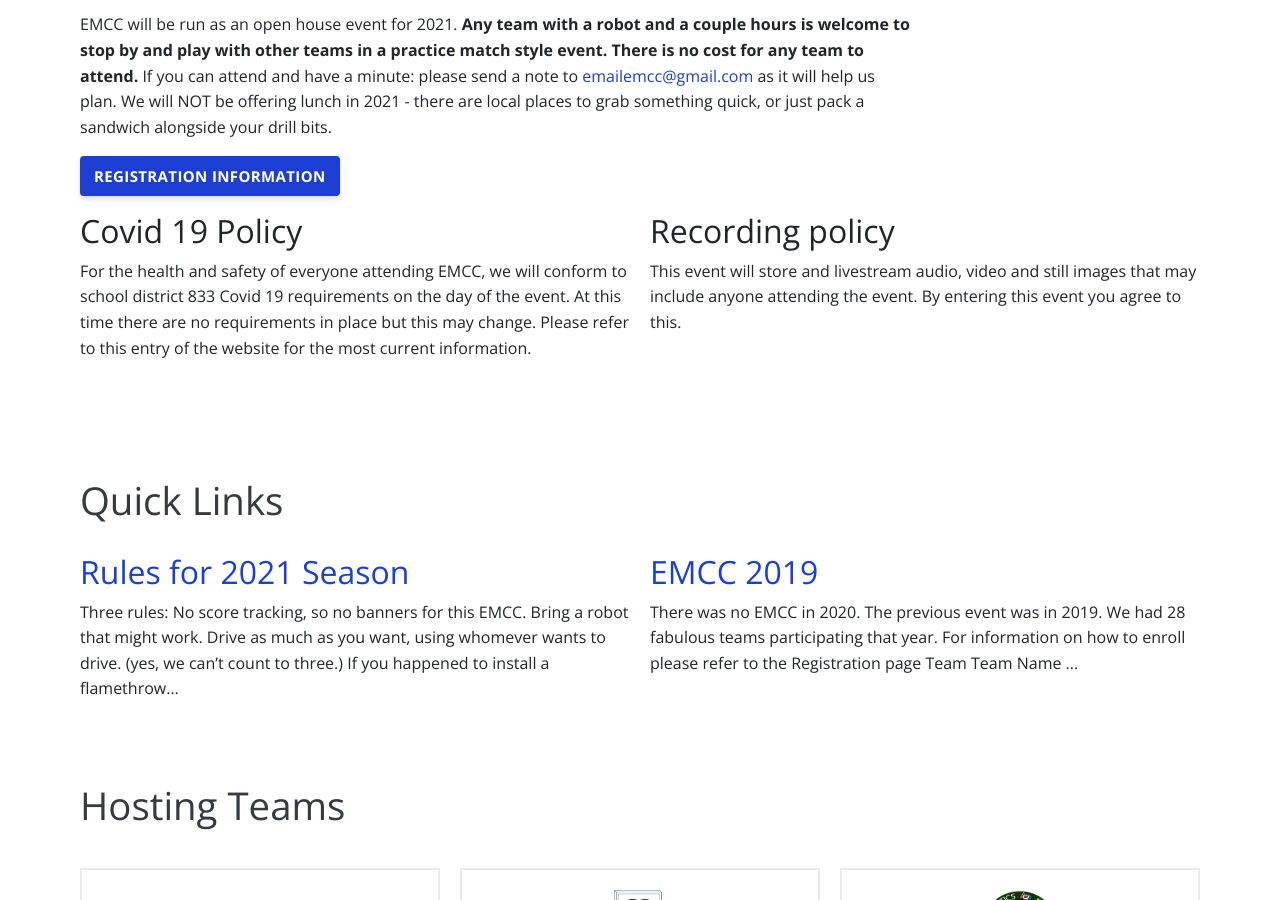
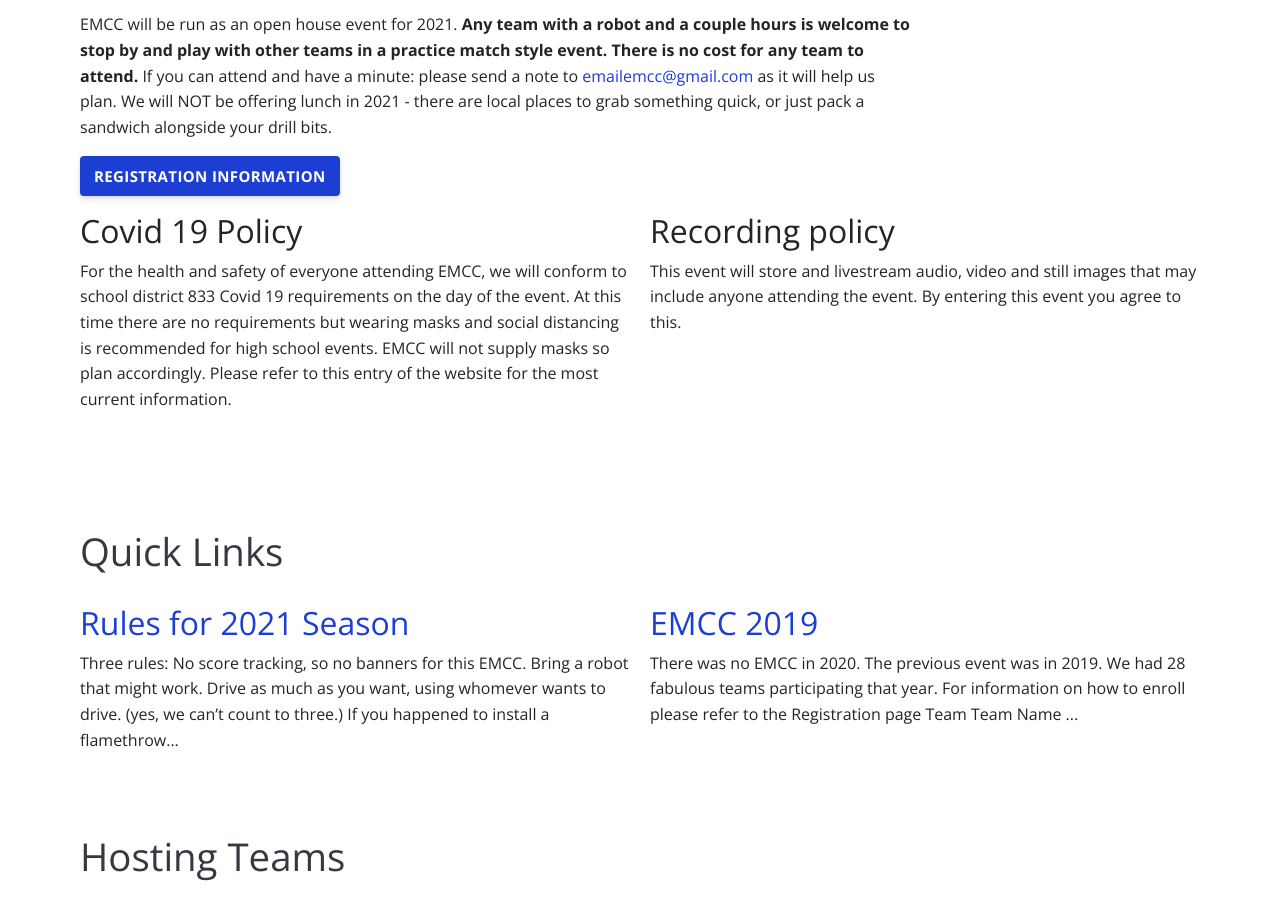
Before and after one commit to em-cc/em-cc.github.io, a Jekyll site: the page built from index.html, in a window 1280 px wide and 900 px high, scrolled down 799 px. Built offline with Jekyll 4.4.1, drawn with Linux system fonts in a browser that asks for light colours.

Commit message:
Masks are recommended

```diff
--- a/index.html
+++ b/index.html
@@ -40,9 +40,10 @@ bodyClass: page-home
     <div class="col-12 col-md-6">
       <h2>Covid 19 Policy</h2>
       <p>For the health and safety of everyone attending EMCC, we will conform to school
-         district 833 Covid 19 requirements on the day of the event.  At this time there
-         are no requirements in place but this may change.  Please refer to this entry of
-         the website for the most current information.</p>
+         district 833 Covid 19 requirements on the day of the event. At this time there
+         are no requirements but wearing masks and social distancing is recommended for
+         high school events. EMCC will not supply masks so plan accordingly.  Please refer
+         to this entry of the website for the most current information.</p>
     </div>
     <div class="col-12 col-md-6">
       <h2>Recording policy</h2>
```
